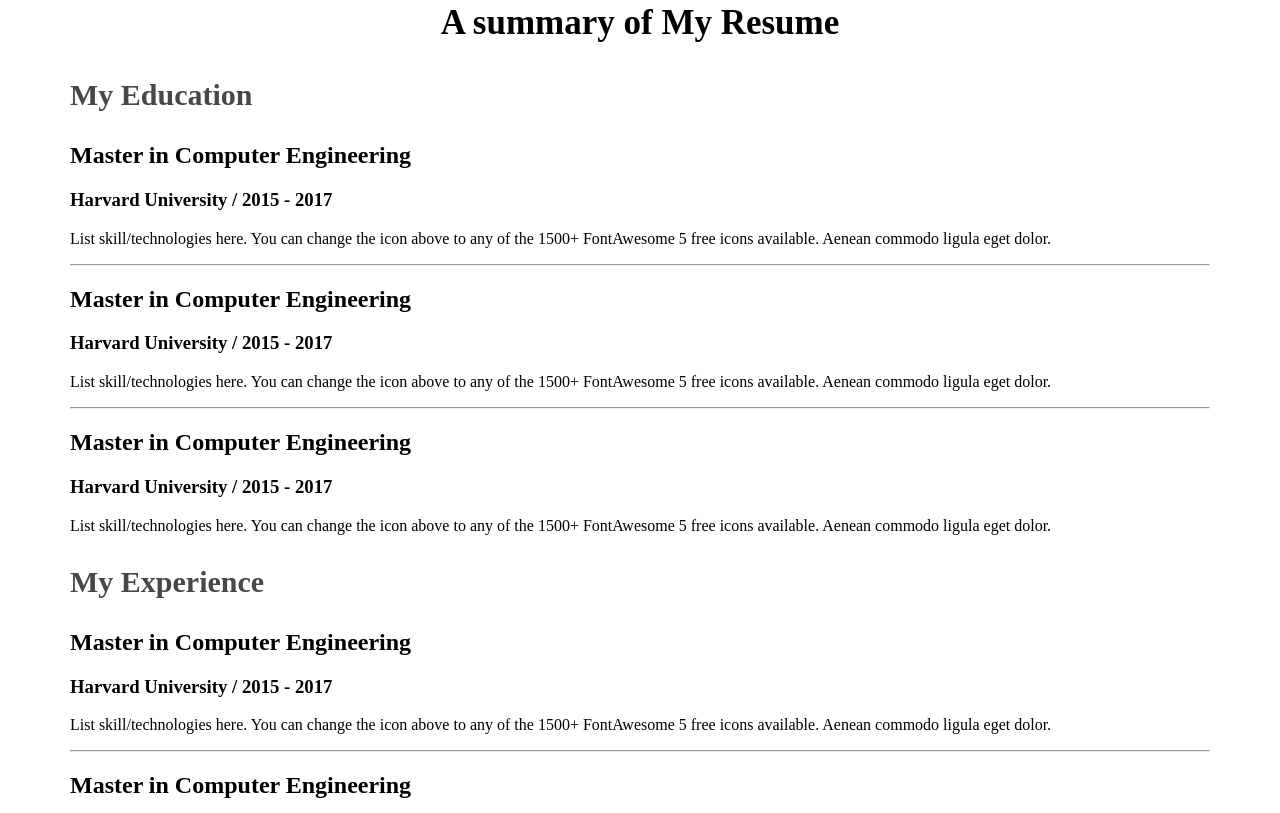
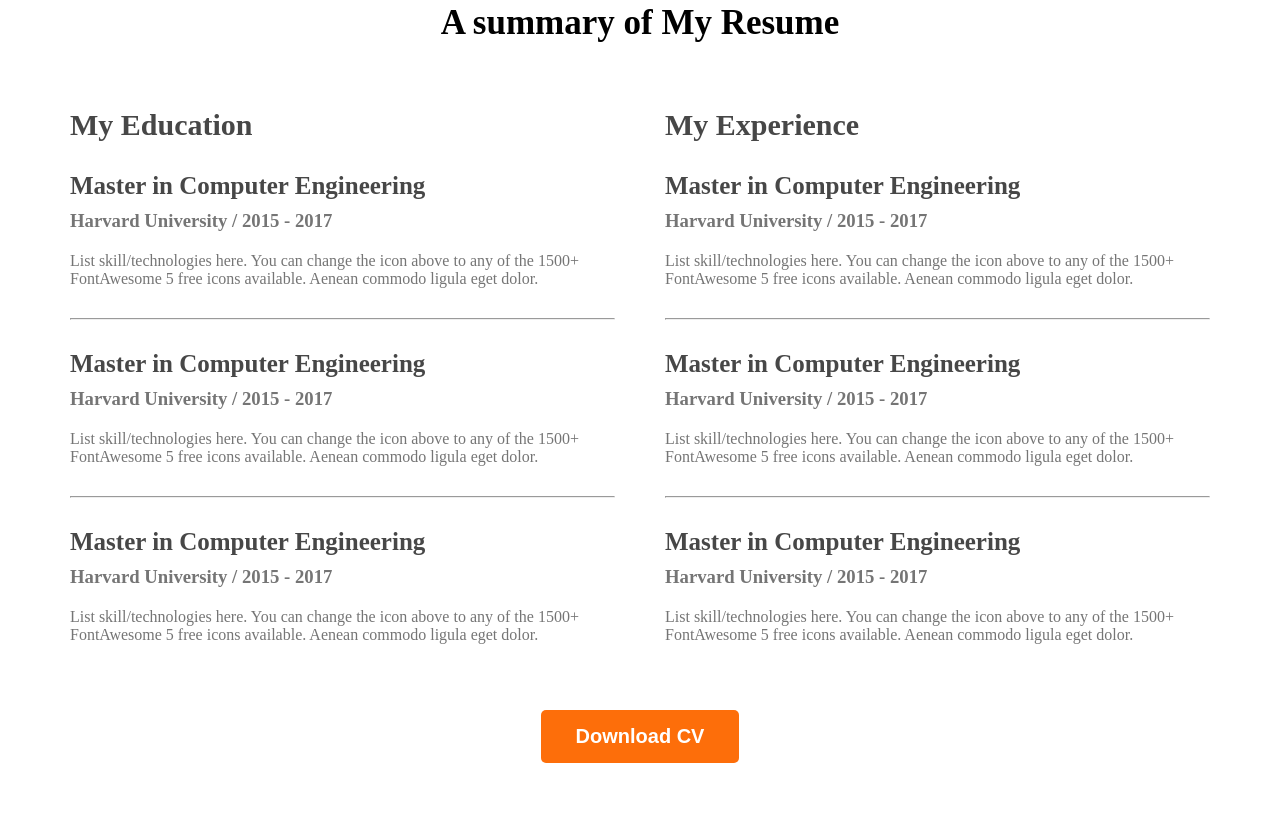
Before and after one commit to NurMohammad80/web-developer-portfolio, a plain HTML site: page index.html in a window 1280 px wide. Shown: the part 2287-3100 px from the top of the page. After the commit the page ends 3058 px from the top, so only its background shows below. Drawn offline with Linux system fonts and the light colour scheme.

Commit message:
finished the resume section

```diff
--- a/index.html
+++ b/index.html
@@ -176,6 +176,9 @@
 
                 </div>
             </div>
+            <div class="download-cv">
+                <button class="btn-primary">Download CV</button>
+            </div>
         </section>
     </main>
     <footer>
--- a/styles/portfolio.css
+++ b/styles/portfolio.css
@@ -182,3 +182,30 @@ main section {
     font-size: 30px;
     font-weight: 700;
 }
+
+.resume-container {
+    display: flex;
+    gap: 50px;
+}
+
+.resume-item-title {
+    color: #474747;
+    font-size: 25px;
+    font-weight: 700;
+    margin-bottom: 10px;
+}
+.resume-item-institute{
+    margin-top: 0;
+    margin-bottom: 20px;
+}
+.resume-item-institute, .resume-item-description{
+    color: #757575;
+}
+.resume-container hr{
+    margin: 30px 0;
+}
+
+.download-cv{
+    text-align: center;
+    margin-top: 50px;
+}
```
